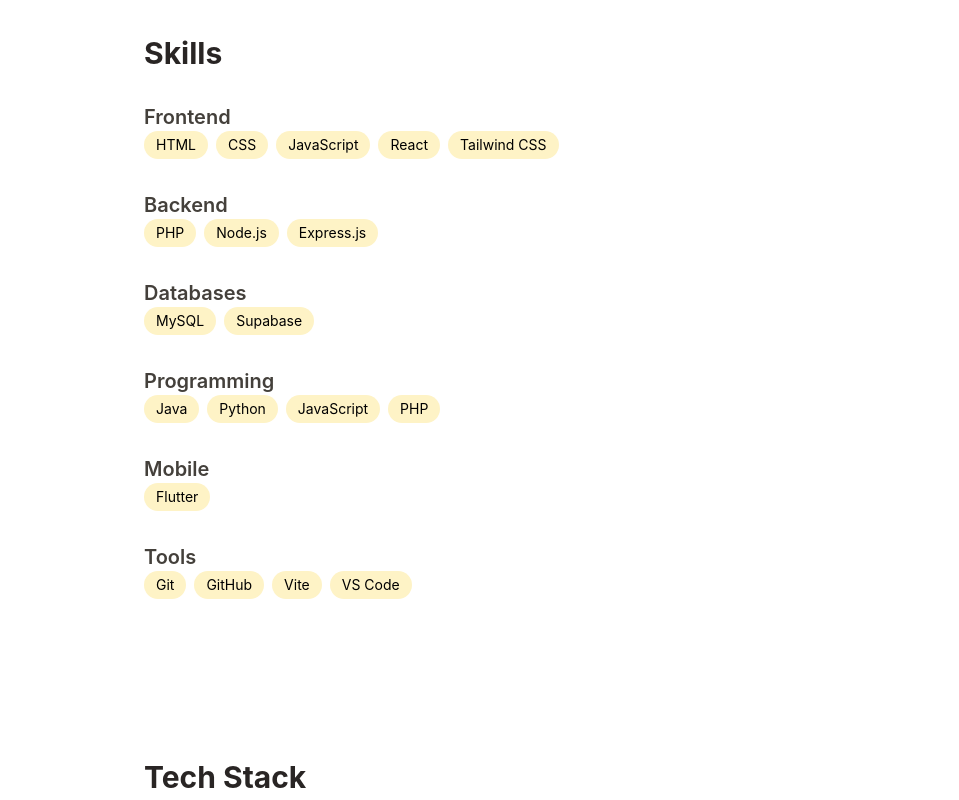
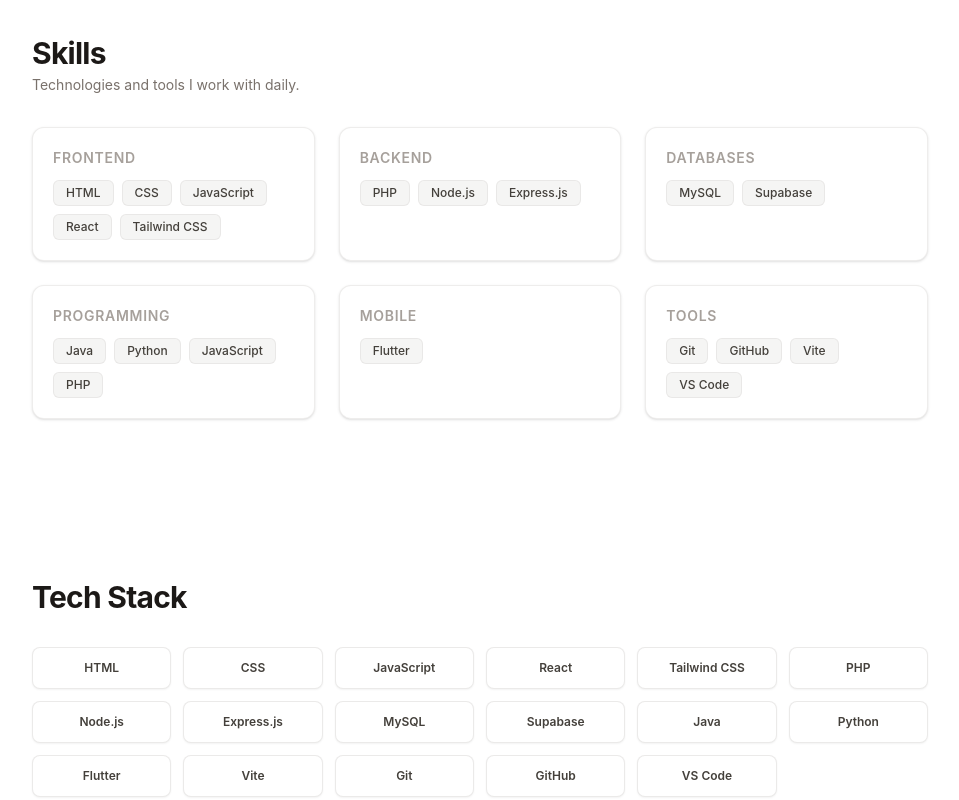
Before and after one commit to Cymrc/portfolio, a React (Vite) app: page / in a window 1280 px wide. Shown: the part 1240-2040 px from the top of the page, without its empty margins (160-1119 px from the left). Built offline with nearby package versions, Linux system fonts and the light colour scheme; no server answers.

Commit message:
Refactor Skills, TechStack, and Badge components with clean grid layouts and modern styling

```diff
--- a/src/components/sections/Skills.jsx
+++ b/src/components/sections/Skills.jsx
@@ -13,12 +13,23 @@ function Skills() {
         isVisible ? "opacity-100 translate-y-0" : "opacity-0 translate-y-4"
       }`}
     >
-      <div className="max-w-2xl mx-auto flex flex-col gap-8">
-        <h2 className="text-3xl font-bold text-stone-800">Skills</h2>
+      <div className="max-w-4xl mx-auto flex flex-col gap-8">
+        <div>
+          <h2 className="text-3xl font-bold tracking-tight text-stone-900">
+            Skills
+          </h2>
+          <p className="text-stone-500 mt-1 text-sm">
+            Technologies and tools I work with daily.
+          </p>
+        </div>
 
+        <div className="grid grid-cols-1 md:grid-cols-2 lg:grid-cols-3 gap-6">
           {skills.map((categoryGroup) => (
-          <div key={categoryGroup.category}>
-            <h3 className="text-xl font-semibold text-stone-700">
+            <div
+              key={categoryGroup.category}
+              className="p-5 rounded-xl bg-white border border-stone-200/70 shadow-sm flex flex-col gap-3"
+            >
+              <h3 className="text-sm font-semibold uppercase tracking-wider text-stone-400">
                 {categoryGroup.category}
               </h3>
 
@@ -30,6 +41,7 @@ function Skills() {
             </div>
           ))}
         </div>
+      </div>
     </section>
   );
 }
--- a/src/components/sections/TechStack.jsx
+++ b/src/components/sections/TechStack.jsx
@@ -1,5 +1,4 @@
 import { techStack } from "../../data/techStack";
-import SkillBadge from "../ui/Badge";
 import useScrollReveal from "../../hooks/useScrollReveal";
 
 function TechStack() {
@@ -13,12 +12,21 @@ function TechStack() {
         isVisible ? "opacity-100 translate-y-0" : "opacity-0 translate-y-4"
       }`}
     >
-      <div className="max-w-2xl mx-auto flex flex-col gap-8">
-        <h2 className="text-3xl font-bold text-stone-800">Tech Stack</h2>
+      <div className="max-w-4xl mx-auto flex flex-col gap-8">
+        <div>
+          <h2 className="text-3xl font-bold tracking-tight text-stone-900">
+            Tech Stack
+          </h2>
+        </div>
 
-        <div className="flex flex-wrap gap-2">
+        <div className="grid grid-cols-2 sm:grid-cols-3 md:grid-cols-4 lg:grid-cols-6 gap-3">
           {techStack.map((tech) => (
-            <SkillBadge key={tech} name={tech} />
+            <div
+              key={tech}
+              className="flex items-center justify-center p-3 rounded-lg border border-stone-200/80 bg-white text-stone-700 text-xs font-semibold shadow-xs hover:border-stone-400 hover:shadow-sm transition-all duration-200"
+            >
+              {tech}
+            </div>
           ))}
         </div>
       </div>
--- a/src/components/ui/Badge.jsx
+++ b/src/components/ui/Badge.jsx
@@ -1,7 +1,7 @@
-function Badge({ name }) {
+export default function Badge({ name }) {
   return (
-    <span className="bg-amber-100 text-sm px-3 py-1 rounded-full">{name}</span>
+    <span className="inline-flex items-center px-3 py-1 rounded-md text-xs font-medium bg-stone-100 text-stone-700 border border-stone-200/80 transition-all duration-200 hover:bg-stone-800 hover:text-white hover:border-stone-800 hover:shadow-sm">
+      {name}
+    </span>
   );
 }
-
-export default Badge;
```
Lines whose indentation alone changed are shown as unchanged.
